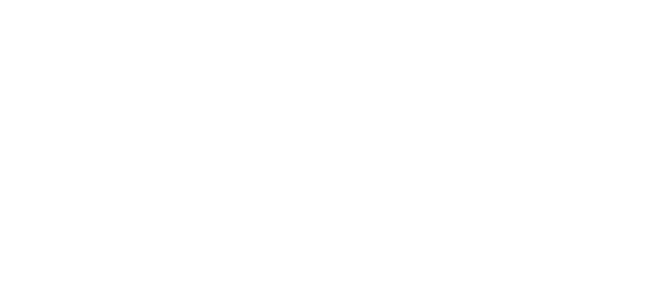
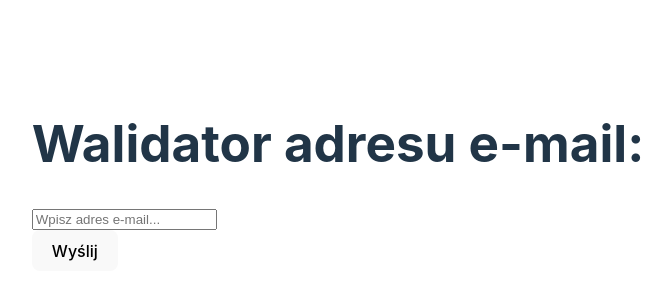
Before and after one commit to lukas-sikora/zadania-react, a React (Vite) app in the folder react-training/: page / in a window 1280 px wide. Shown: the part 214-514 px from the top of the page, without its empty margins (302-973 px from the left). Built offline with nearby package versions, Linux system fonts and the light colour scheme.

Commit message:
forms-in-react-task/3

```diff
--- a/react-training/src/App.jsx
+++ b/react-training/src/App.jsx
@@ -1,5 +1,31 @@
-function App() {
-  return <div></div>
-}
+import { useState } from "react";
 
-export default App
+const App = () => {
+  const [email, setEmail] = useState("");
+  const [error, setError] = useState("");
+
+  const handleSubmit = (e) => {
+    e.preventDefault();
+    /* Tutaj dodaj walidację */
+    alert("Adres e-mail zapisany!");
+  };
+
+  return (
+    <>
+      <h1>Walidator adresu e-mail:</h1>
+      <form onSubmit={handleSubmit}>
+        <div>
+          <input
+            type="text"
+            onChange={(e) => setEmail(e.target.value)}
+            value={email}
+            placeholder="Wpisz adres e-mail..."
+          />
+        </div>
+        <button>Wyślij</button>
+      </form>
+      <h2>{error}</h2>
+    </>
+  );
+};
+export default App;
```
